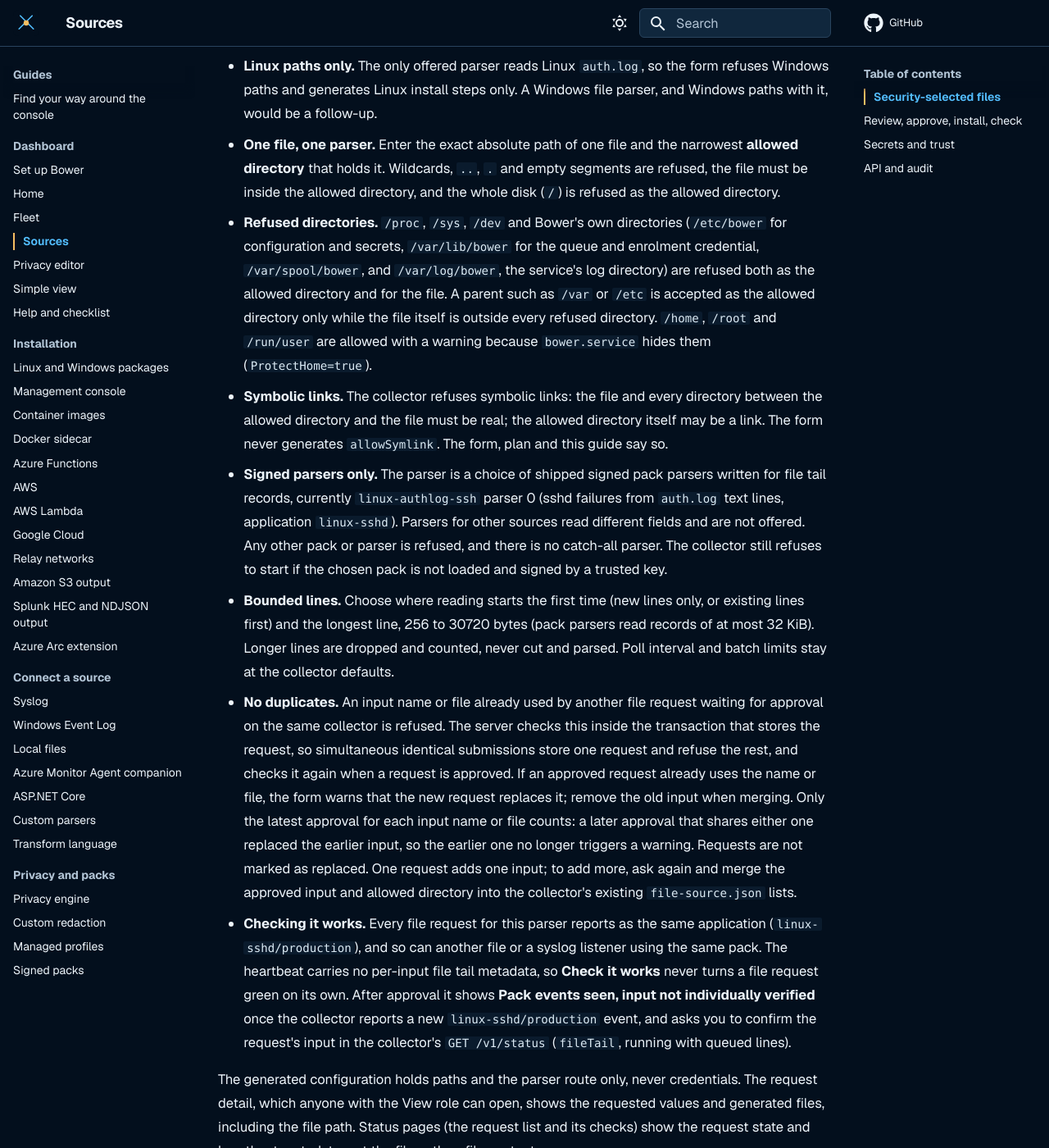
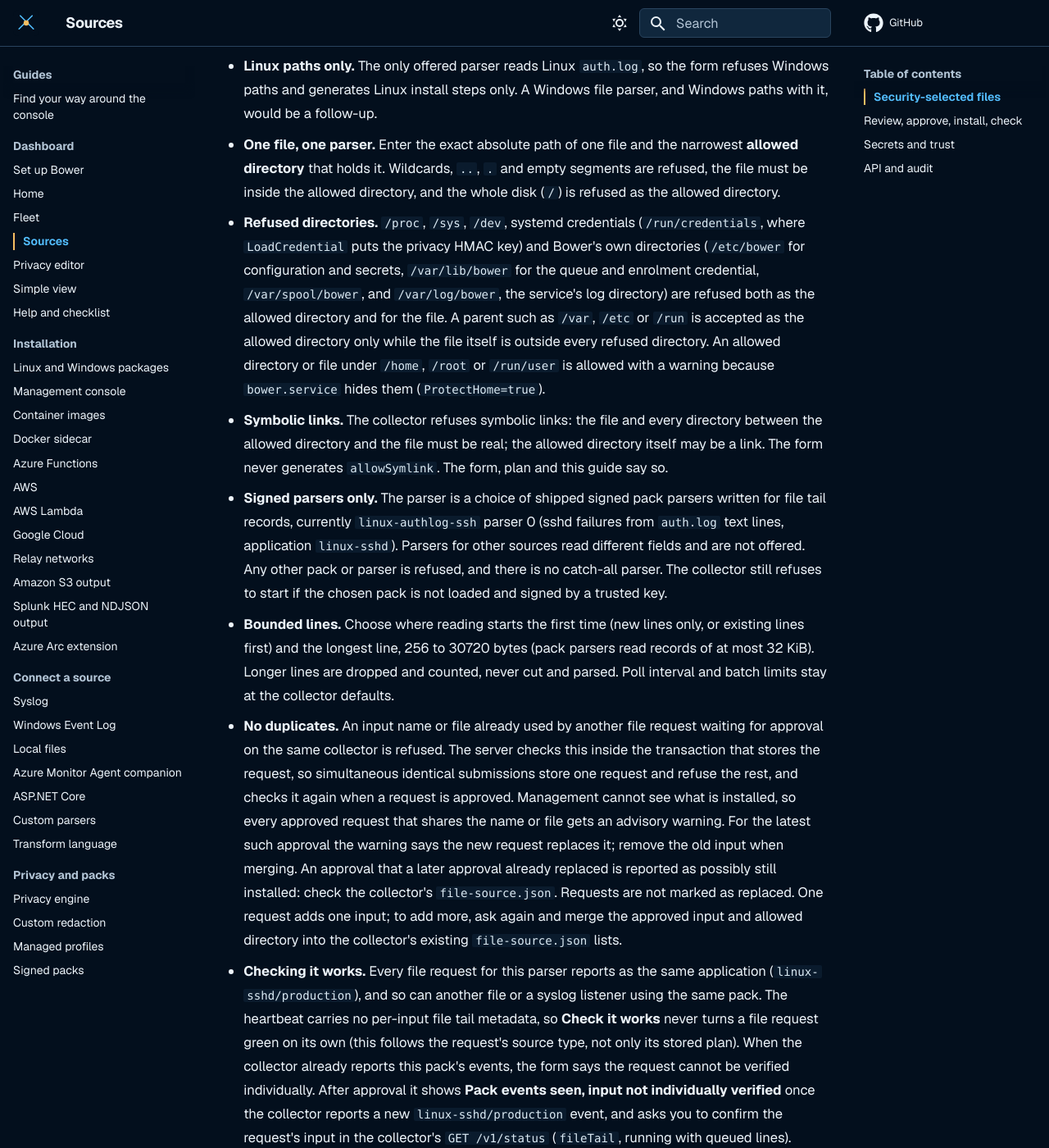
Before and after one commit to jusso-dev/Bower, an MkDocs documentation site: the page built from docs/operations/console-sources.md, in a window 1280 px wide and 1400 px high, scrolled down 788 px. Shown: the whole window at 82% size. Built offline with MkDocs 1.6.1 and Material for MkDocs 9.7.7, drawn with Linux system fonts in a browser that asks for light colours.

Commit message:
docs: file source credentials directory, advisory approval warnings
Co-Authored-By: Claude Opus 5.5 <noreply@anthropic.com>

```diff
--- a/docs/operations/console-sources.md
+++ b/docs/operations/console-sources.md
@@ -29,13 +29,15 @@ rotation), see the [file tail source guide](../deployment/file-tail-source.md).
   narrowest **allowed directory** that holds it. Wildcards, `..`, `.` and empty
   segments are refused, the file must be inside the allowed directory, and the
   whole disk (`/`) is refused as the allowed directory.
-- **Refused directories.** `/proc`, `/sys`, `/dev` and Bower's own directories
-  (`/etc/bower` for configuration and secrets, `/var/lib/bower` for the queue and
-  enrolment credential, `/var/spool/bower`, and `/var/log/bower`, the service's
-  log directory) are refused both as the allowed directory and for the file. A
-  parent such as `/var` or `/etc` is accepted as the allowed directory only while
-  the file itself is outside every refused directory. `/home`, `/root` and
-  `/run/user` are allowed with a warning because `bower.service` hides them
+- **Refused directories.** `/proc`, `/sys`, `/dev`, systemd credentials
+  (`/run/credentials`, where `LoadCredential` puts the privacy HMAC key) and
+  Bower's own directories (`/etc/bower` for configuration and secrets,
+  `/var/lib/bower` for the queue and enrolment credential, `/var/spool/bower`,
+  and `/var/log/bower`, the service's log directory) are refused both as the
+  allowed directory and for the file. A parent such as `/var`, `/etc` or `/run`
+  is accepted as the allowed directory only while the file itself is outside
+  every refused directory. An allowed directory or file under `/home`, `/root`
+  or `/run/user` is allowed with a warning because `bower.service` hides them
   (`ProtectHome=true`).
 - **Symbolic links.** The collector refuses symbolic links: the file and every
   directory between the allowed directory and the file must be real; the allowed
@@ -55,17 +57,21 @@ rotation), see the [file tail source guide](../deployment/file-tail-source.md).
   waiting for approval on the same collector is refused. The server checks this
   inside the transaction that stores the request, so simultaneous identical
   submissions store one request and refuse the rest, and checks it again when a
-  request is approved. If an approved request already uses the name or file, the
-  form warns that the new request replaces it; remove the old input when merging.
-  Only the latest approval for each input name or file counts: a later approval
-  that shares either one replaced the earlier input, so the earlier one no longer
-  triggers a warning. Requests are not marked as replaced. One request adds one
-  input; to add more, ask again and merge the approved input and allowed
-  directory into the collector's existing `file-source.json` lists.
+  request is approved. Management cannot see what is installed, so every approved
+  request that shares the name or file gets an advisory warning. For the latest
+  such approval the warning says the new request replaces it; remove the old input
+  when merging. An approval that a later approval already replaced is reported as
+  possibly still installed: check the collector's `file-source.json`. Requests
+  are not marked as replaced. One request adds one input; to add more, ask again
+  and merge the approved input and allowed directory into the collector's
+  existing `file-source.json` lists.
 - **Checking it works.** Every file request for this parser reports as the same
   application (`linux-sshd/production`), and so can another file or a syslog
   listener using the same pack. The heartbeat carries no per-input file tail
-  metadata, so **Check it works** never turns a file request green on its own.
+  metadata, so **Check it works** never turns a file request green on its own
+  (this follows the request's source type, not only its stored plan). When the
+  collector already reports this pack's events, the form says the request cannot
+  be verified individually.
   After approval it shows **Pack events seen, input not individually verified**
   once the collector reports a new `linux-sshd/production` event, and asks you to
   confirm the request's input in the collector's `GET /v1/status` (`fileTail`,
```
Also changed, not shown: docs/security/threat-model.md (+2 -2 lines).
